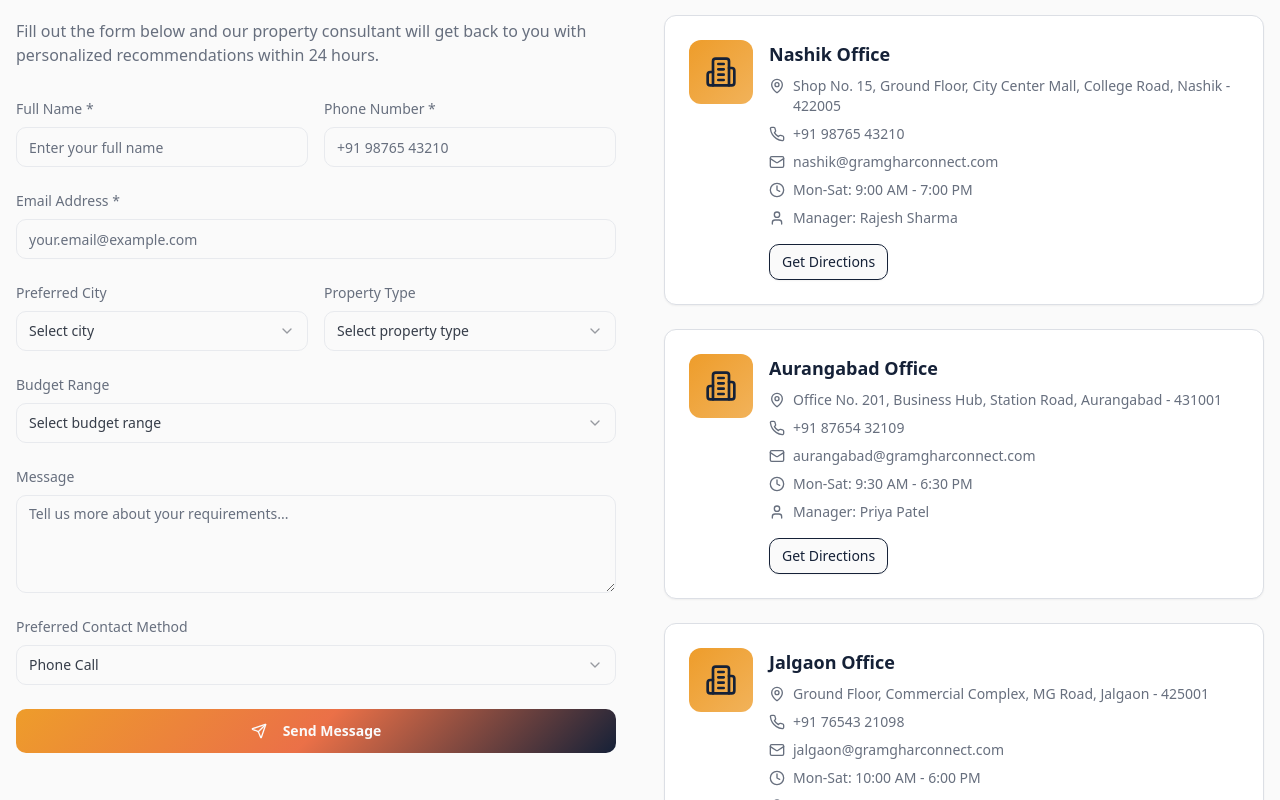
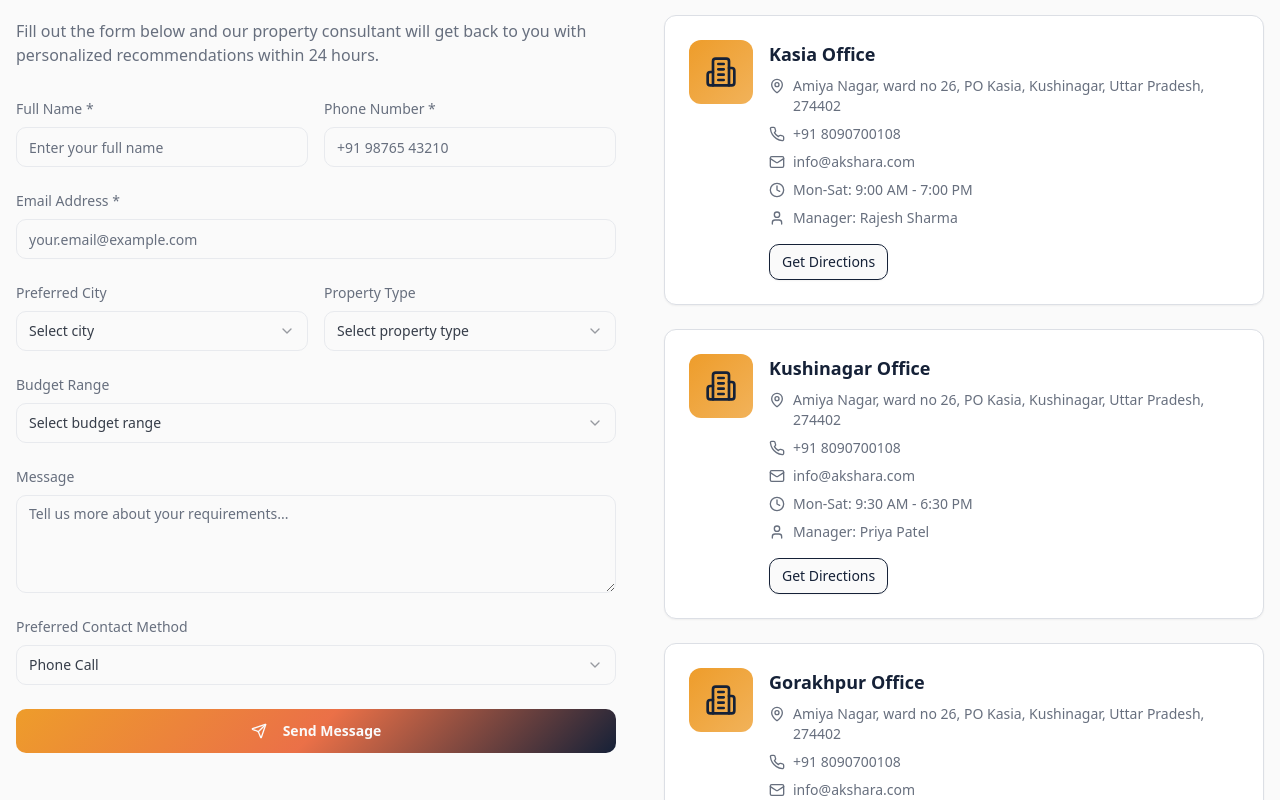
Before and after one commit to AkhilllYadav02/gram-ghar-connect, a React (Vite) app: page /contact in a window 1280 px wide. Shown: the part 900-1700 px from the top of the page. Built offline with nearby package versions, Linux system fonts and the light colour scheme.

Commit message:
Update Contact.tsx

```diff
--- a/src/pages/Contact.tsx
+++ b/src/pages/Contact.tsx
@@ -37,28 +37,28 @@ const Contact = () => {
 
   const offices = [
     {
-      city: "Nashik",
-      address: "Shop No. 15, Ground Floor, City Center Mall, College Road, Nashik - 422005",
-      phone: "+91 98765 43210",
-      email: "nashik@gramgharconnect.com",
+      city: "Kasia",
+      address: "Amiya Nagar, ward no 26, PO Kasia, Kushinagar, Uttar Pradesh, 274402",
+      phone: "+91 8090700108",
+      email: "info@akshara.com",
       hours: "Mon-Sat: 9:00 AM - 7:00 PM",
       manager: "Rajesh Sharma",
       image: "https://images.unsplash.com/photo-1497366216548-37526070297c?ixlib=rb-4.0.3&auto=format&fit=crop&w=800&q=80"
     },
     {
-      city: "Aurangabad",
-      address: "Office No. 201, Business Hub, Station Road, Aurangabad - 431001",
-      phone: "+91 87654 32109",
-      email: "aurangabad@gramgharconnect.com",
+      city: "Kushinagar",
+      address: "Amiya Nagar, ward no 26, PO Kasia, Kushinagar, Uttar Pradesh, 274402",
+      phone: "+91 8090700108",
+      email: "info@akshara.com",
       hours: "Mon-Sat: 9:30 AM - 6:30 PM",
       manager: "Priya Patel",
       image: "https://images.unsplash.com/photo-1497366811353-6870744d04b2?ixlib=rb-4.0.3&auto=format&fit=crop&w=800&q=80"
     },
     {
-      city: "Jalgaon",
-      address: "Ground Floor, Commercial Complex, MG Road, Jalgaon - 425001",
-      phone: "+91 76543 21098",
-      email: "jalgaon@gramgharconnect.com",
+      city: "Gorakhpur",
+      address: "Amiya Nagar, ward no 26, PO Kasia, Kushinagar, Uttar Pradesh, 274402",
+      phone: "+91 8090700108",
+      email: "info@akshara.com",
       hours: "Mon-Sat: 10:00 AM - 6:00 PM",
       manager: "Amit Kulkarni",
       image: "https://images.unsplash.com/photo-1497366754035-f200968a6e72?ixlib=rb-4.0.3&auto=format&fit=crop&w=800&q=80"
@@ -236,11 +236,11 @@ const Contact = () => {
                         <SelectValue placeholder="Select city" />
                       </SelectTrigger>
                       <SelectContent>
-                        <SelectItem value="nashik">Nashik</SelectItem>
-                        <SelectItem value="aurangabad">Aurangabad</SelectItem>
-                        <SelectItem value="jalgaon">Jalgaon</SelectItem>
-                        <SelectItem value="ahmednagar">Ahmednagar</SelectItem>
-                        <SelectItem value="kolhapur">Kolhapur</SelectItem>
+                        <SelectItem value="nashik">Kasia</SelectItem>
+                        <SelectItem value="aurangabad">Kushinagar</SelectItem>
+                        <SelectItem value="jalgaon">Gorakhpur</SelectItem>
+                        <SelectItem value="ahmednagar">Gorakhpur City</SelectItem>
+                        <SelectItem value="kolhapur">Kushinagar Airport</SelectItem>
                         <SelectItem value="other">Other</SelectItem>
                       </SelectContent>
                     </Select>
```
